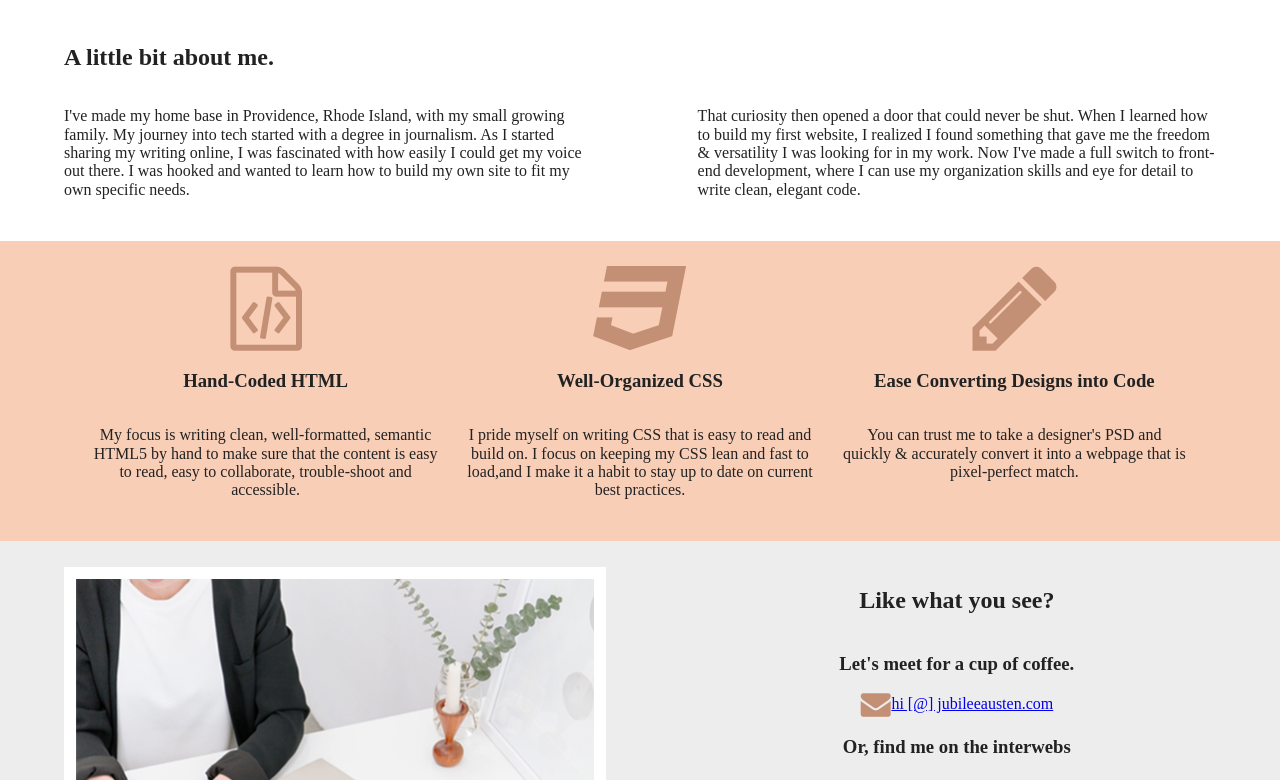
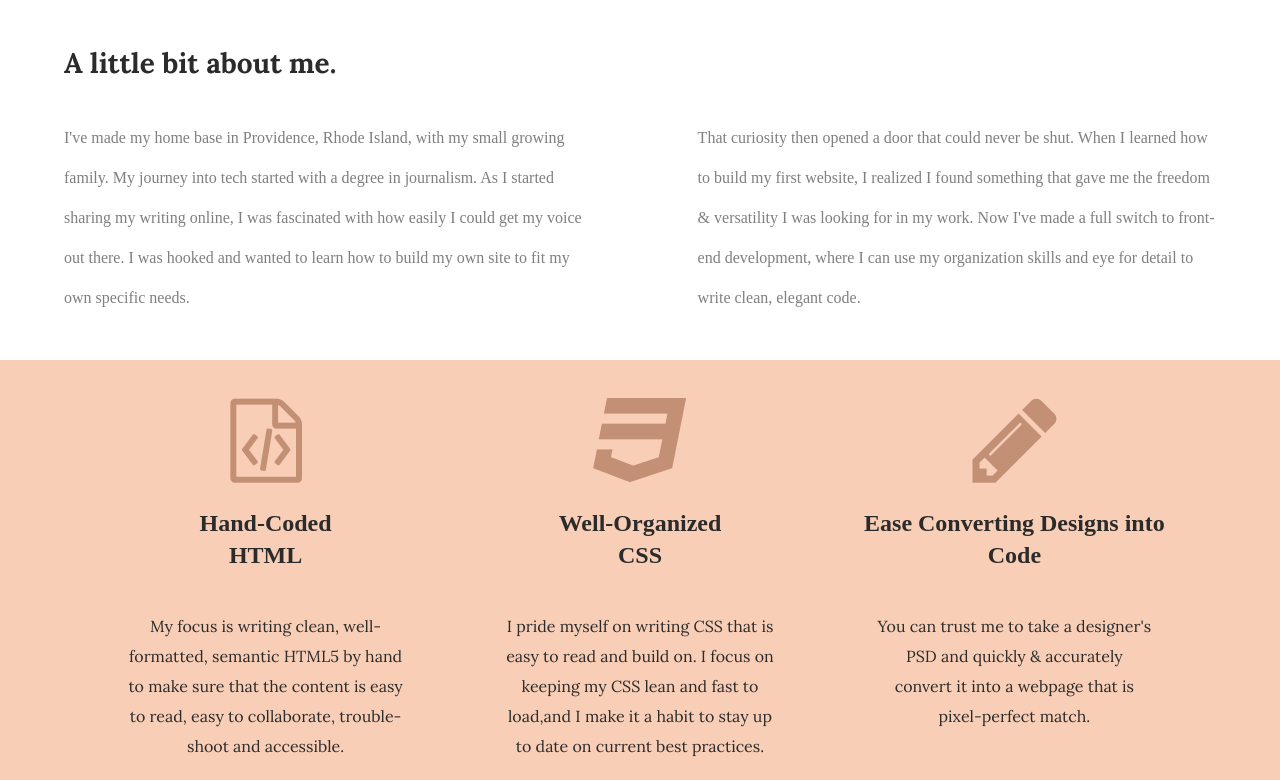
Before and after one commit to K-Zimny/Austen-responsive, a website built with Parcel: page index.html in a window 1280 px wide. Shown: the part 703-1483 px from the top of the page. Built offline with nearby package versions, Linux system fonts and the light colour scheme.

Commit message:
Finished styles

```diff
--- a/css/main.css
+++ b/css/main.css
@@ -88,12 +88,16 @@ textarea {
    ========================================================================== */
 
 /********* Global styles  **********/
+html {
+  font-size: 16px;
+  color: #2b2b2b;
+}
 
 .content-wrapper {
   display: flex;
   flex-flow: column;
   padding: 2% 5%;
-  max-width: 1366px;
+  max-width: 1200px;
   margin: auto;
 }
 
@@ -105,10 +109,29 @@ figure {
 
 /********* Text styles  **********/
 
+h1 {
+  color: #828282;
+  font-family:'Lora', serif;
+  font-size: 2.5em;
+  line-height: 80px;
+}
+
+h1 span {
+  color: #2b2b2b;
+}
+
+ h2 {
+  color:#bbc085;
+  font-family:'Lora', serif;
+  font-size:2em;
+  font-weight: bold;
+}
+
+
 /******* header styles  ********/
 
 header{
-  background-color: #ededed;
+  background-color: #f3f3f3;
 }
 
 header .content-wrapper {
@@ -167,7 +190,7 @@ header nav {
 .overlay a {
   padding: 8px;
   text-decoration: none;
-  font-size: 36px;
+  font-size: 1.75em;
   color: #818181;
   display: block;
   transition: 0.3s;
@@ -181,13 +204,25 @@ header nav {
   position: absolute;
   top: 20px;
   right: 45px;
-  font-size: 60px;
+  font-size: 2.5em;
 }
 
 
 /******** main styles  ********/
 
 /*** about section styles  ***/
+
+.about h2{
+    font-family: 'Lora', serif;
+    font-size:1.75em;
+    color: #2b2b2b;
+  }
+
+.about p{
+  color:#7f7f7f;
+  font-size: 1em;
+  line-height: 40px;
+}
 
 /*** work section styles  ***/
 
@@ -196,12 +231,25 @@ header nav {
 }
 
 .work .content-wrapper{
+  padding-top: 7%;
 }
 
 .work .content{
   display: flex;
   flex-flow: column;
   align-items: center;
+}
+
+.work h3 {
+  font-size:1.5em;
+  line-height: 32px;
+  text-align: center;
+}
+.work p{
+font-family: 'Lora', serif;
+font-size: 1em;
+line-height: 30px;
+width: 80%;
 }
 
 /******** footer styles  ********/
@@ -223,7 +271,33 @@ footer figure {
   display: none;
 }
 
-footer ul {
+footer h2 {
+  color: #2b2b2b;
+  font-family: 'Lora', serif;
+  font-size: 1.75em;
+  line-height: 44px;
+}
+
+#contact #email-header{
+  font-size: 1.5em;
+  font-weight: normal;
+  line-height: 44px;
+}
+
+  #contact #socialmedia-header {
+    font-size: 1.4em;
+    font-weight: bold;
+    line-height: 44px;
+}
+
+#contact a {
+  color: #c49075;
+  font-size: 1.3em;
+  font-weight: Bold;
+  text-decoration: None;
+}
+
+  footer ul {
   display: flex;
   padding: 0;
   width: 70%;
@@ -330,6 +404,9 @@ footer li {
 
   /******* header styles  ********/
 
+  header .content {
+    width: 50%;
+  }
 
   /******** main styles  ********/
 
@@ -351,7 +428,7 @@ footer li {
     flex-flow: row wrap;
     justify-content: space-evenly;
     align-items: flex-start;
-
+    padding-top: 3%;
   }
 
   .work .content {
@@ -388,7 +465,7 @@ footer li {
   }
 
   footer ul {
-    width: 100%;
+    width: 80%;
   }
 
 }
@@ -403,6 +480,10 @@ footer li {
   header .content-wrapper {
 
     height: 650px;
+  }
+
+  header .content {
+    width: 20%;
   }
 
   /* nav styles */
@@ -424,6 +505,12 @@ footer li {
 
   nav li {
     list-style: none;
+  }
+
+  nav a {
+    color: #828282;
+    text-decoration: none;
+    font-size: 1.25em;
   }
 
   header .menu-icon {
--- a/index.html
+++ b/index.html
@@ -19,13 +19,16 @@
     <link rel="stylesheet" href="css/main.css" />
 
     <meta name="theme-color" content="#fafafa" />
+
+    <link href='https://fonts.googleapis.com/css?family=Source+Sans+Pro:400,700' rel='stylesheet' type='text/css'>
+    <link href="https://fonts.googleapis.com/css2?family=Lora:wght@400;700&display=swap" rel="stylesheet">
   </head>
 
   <body>
     <header>
       <div class="content-wrapper">
         <div class="header-title-nav"><div class="site-title">
-          <h1>Jubilee Austen</h1>
+          <h2>Jubilee Austen</h2>
         </div>
         <div id="myNav" class="overlay">
           <a href="javascript:void(0)" class="closebtn" onclick="closeNav()">&times;</a>
@@ -45,10 +48,10 @@
         </nav>
       </div>
         <div class="content">
-          <h2>
+          <h1>
             <span>Hi, </span>I'm a developer that loves clean &amp; elegant
             code.
-          </h2>
+          </h1>
         </div>
       </div>
     </header>
@@ -84,7 +87,7 @@
         <div class="content-wrapper">
           <div class="content">
             <img src="img/html-icon.png" alt="HTML icon" />
-            <h3>Hand-Coded HTML</h3>
+            <h3>Hand-Coded <br>HTML</h3>
             <p>
               My focus is writing clean, well-formatted, semantic HTML5 by hand
               to make sure that the content is easy to read, easy to
@@ -93,7 +96,7 @@
           </div>
           <div class="content">
             <img src="img/css-icon.png" alt="CSS Icon" />
-            <h3>Well-Organized CSS</h3>
+            <h3>Well-Organized</br>CSS</h3>
             <p>
               I pride myself on writing CSS that is easy to read and build on. I
               focus on keeping my CSS lean and fast to load,and I make it a
@@ -127,11 +130,7 @@
             <h3 id="email-header">Let's meet for a cup of coffee.</h3>
             <a href="mailto:hi@jubileeausten.com"
               ><img id="envelope" src="img/envelope.png" alt="Mail Icon" />hi
-              [@] jubileeausten.com</a
-            >
-            <!--"a" = anchor. "href"= hypertext reference to mail. Then the image of the mail icon, which is linked to the mail link.
-                   Then the img tag is closed. Then text is written, which is ALSO linked to the mail href.
-                  The end result is the image and the text both being linked to mail via the "a href" while only needing one line of code-->
+              [@] jubileeausten.com</a>
             <h3 id="socialmedia-header">Or, find me on the interwebs</h3>
             <ul>
               <li>
```
